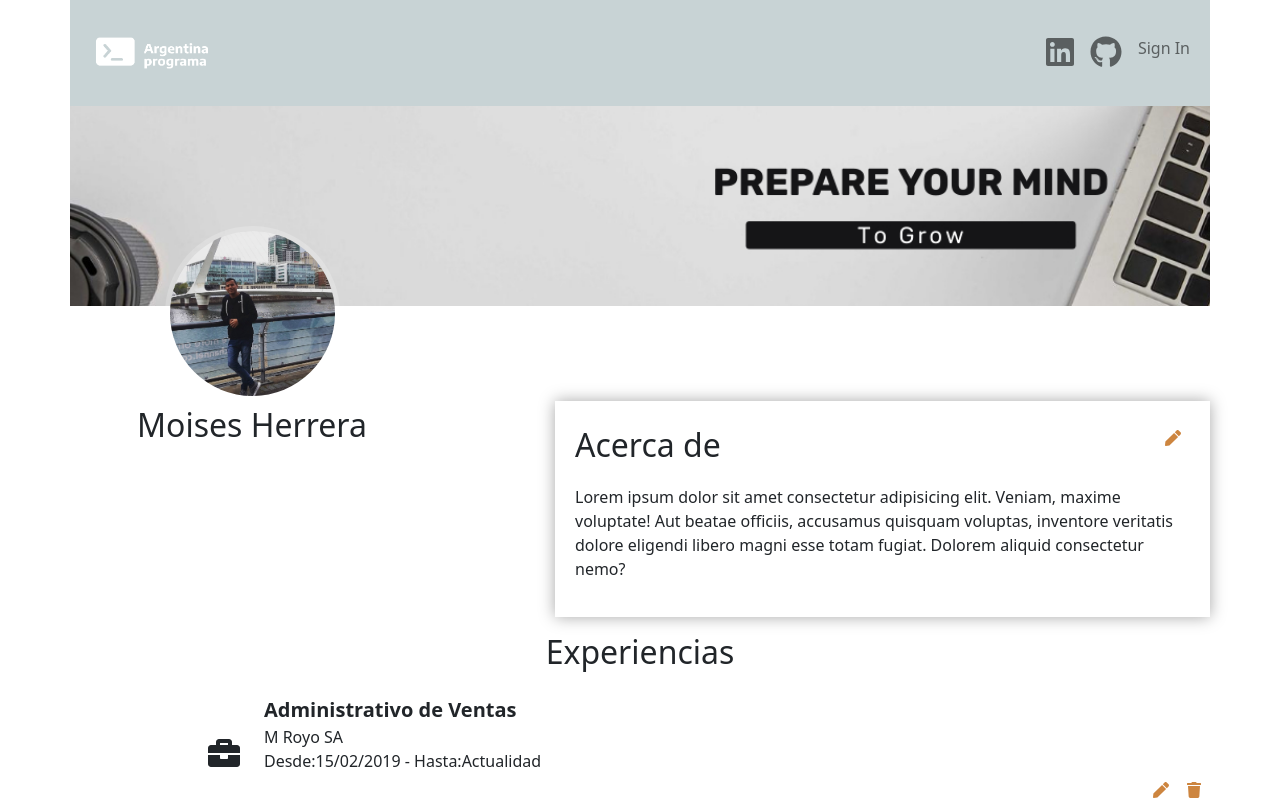
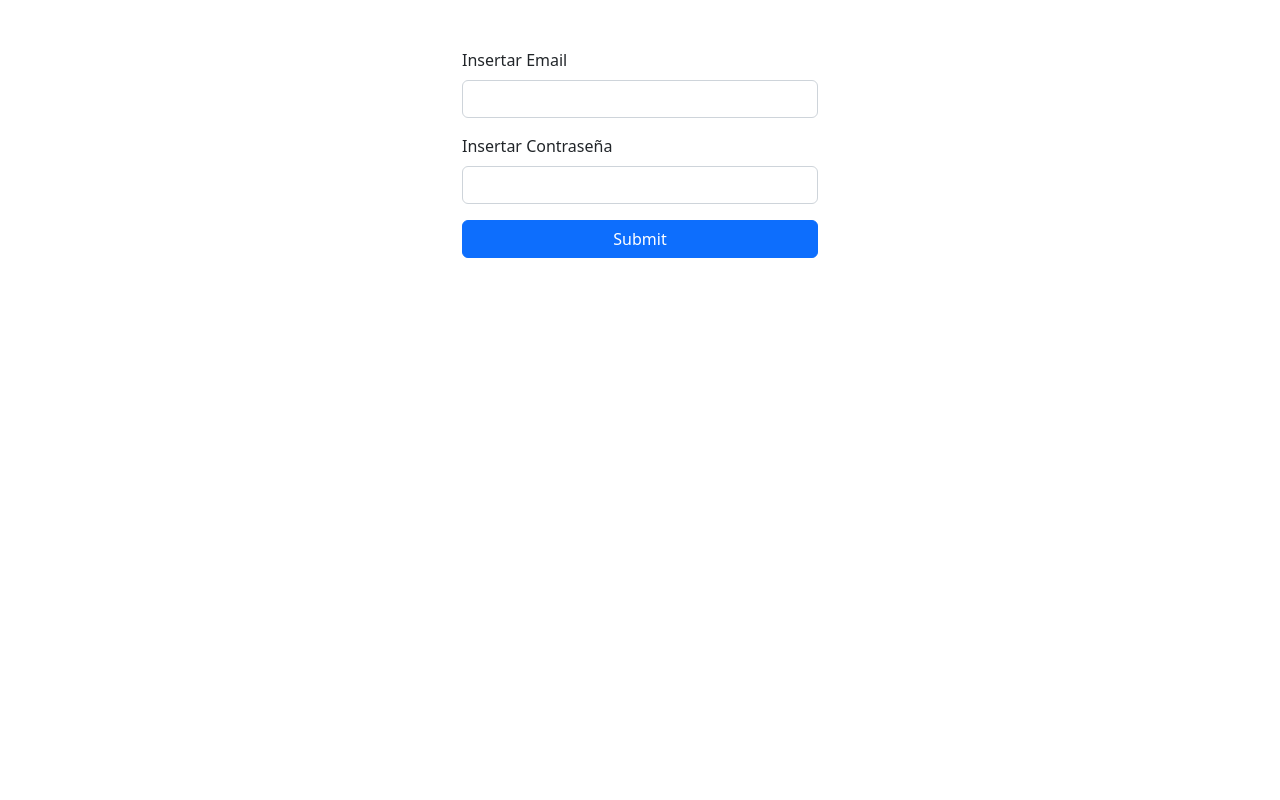
Before and after one commit to MoisesHerrera94/Frontend-Argentina-Programa, an Angular app: page /signin in a window 1280 px wide. Before the commit this address led to /. Shown: the top 800 px of the page. Built offline with nearby package versions, Linux system fonts and the light colour scheme.

Commit message:
Agregando rutas y links de redes

```diff
--- a/src/app/app-routing.module.ts
+++ b/src/app/app-routing.module.ts
@@ -1,7 +1,12 @@
 import { NgModule } from '@angular/core';
 import { RouterModule, Routes } from '@angular/router';
+import { HomePageComponent } from './components/home-page/home-page.component';
+import { SignInComponent } from './components/sign-in/sign-in.component';
 
-const routes: Routes = [];
+const routes: Routes = [
+  {path:'', component: HomePageComponent},
+  {path:'signin', component: SignInComponent}
+];
 
 @NgModule({
   imports: [RouterModule.forRoot(routes)],
--- a/src/app/app.component.html
+++ b/src/app/app.component.html
@@ -1,14 +1 @@
-<div class="container px-0">
-    <app-nav-bar></app-nav-bar>
-    <app-header></app-header>
-    <app-about-me></app-about-me>
-    <app-experience></app-experience>
-    <hr>
-    <app-education></app-education>
-    <hr>
-    <app-skills></app-skills>
-    <hr>
-    <app-projects></app-projects>
-    <app-footer></app-footer>
-    <app-sign-in></app-sign-in>
-</div>
+<router-outlet></router-outlet>
--- a/src/app/app.module.ts
+++ b/src/app/app.module.ts
@@ -14,6 +14,7 @@ import { ProjectsComponent } from './components/projects/projects.component';
 import { FooterComponent } from './components/footer/footer.component';
 import { SignInComponent } from './components/sign-in/sign-in.component';
 import { AddButtonComponent } from './components/add-button/add-button.component';
+import { HomePageComponent } from './components/home-page/home-page.component';
 
 @NgModule({
   declarations: [
@@ -27,7 +28,8 @@ import { AddButtonComponent } from './components/add-button/add-button.component
     ProjectsComponent,
     FooterComponent,
     SignInComponent,
-    AddButtonComponent
+    AddButtonComponent,
+    HomePageComponent
   ],
   imports: [
     BrowserModule,
--- /dev/null
+++ b/src/app/components/home-page/home-page.component.html
@@ -0,0 +1,13 @@
+<div class="container">
+    <app-nav-bar></app-nav-bar>
+    <app-header></app-header>
+    <app-about-me></app-about-me>
+    <app-experience></app-experience>
+    <hr>
+    <app-education></app-education>
+    <hr>
+    <app-skills></app-skills>
+    <hr>
+    <app-projects></app-projects>
+    <app-footer></app-footer>
+</div>
--- /dev/null
+++ b/src/app/components/home-page/home-page.component.ts
@@ -0,0 +1,15 @@
+import { Component, OnInit } from '@angular/core';
+
+@Component({
+  selector: 'app-home-page',
+  templateUrl: './home-page.component.html',
+  styleUrls: ['./home-page.component.css']
+})
+export class HomePageComponent implements OnInit {
+
+  constructor() { }
+
+  ngOnInit(): void {
+  }
+
+}
--- a/src/app/components/nav-bar/nav-bar.component.html
+++ b/src/app/components/nav-bar/nav-bar.component.html
@@ -9,17 +9,17 @@
       <div class="collapse navbar-collapse" id="navbarNavDropdown">
         <ul class="navbar-nav ms-auto">
           <li class="nav-item">
-            <a class="nav-link" href="#">
+            <a class="nav-link" href="https://www.linkedin.com/in/moises-herrera-/">
               <fa-icon [icon]="linkedin" size="2x"></fa-icon>
             </a>
           </li>
           <li class="nav-item">
-            <a class="nav-link" href="#">
+            <a class="nav-link" href="https://github.com/MoisesHerrera94">
               <fa-icon [icon]="github" size="2x"></fa-icon>
             </a>
           </li>
           <li class="nav-item">
-            <a class="nav-link" href="#">
+            <a class="nav-link" href="#" routerLink="signin">
               Sign In
             </a>
           </li>
--- a/src/app/components/sign-in/sign-in.component.html
+++ b/src/app/components/sign-in/sign-in.component.html
@@ -1,5 +1,6 @@
+<div class="container mt-5">
   <div class="row d-flex justify-content-center">
-    <div class="col-md-6">
+      <div class="col-10 col-md-4">
           <form class="d-flex justify-content-center flex-column">
               <div class="mb-3">
                 <label for="exampleInputEmail1" class="form-label">Insertar Email</label>
@@ -13,3 +14,4 @@
           </form>
       </div>
   </div>
+</div>
```
Also changed, not shown: src/app/components/home-page/home-page.component.css (added), 1 other file (tests, documents, lock files or other folders). Lines whose indentation alone changed are shown as unchanged.
